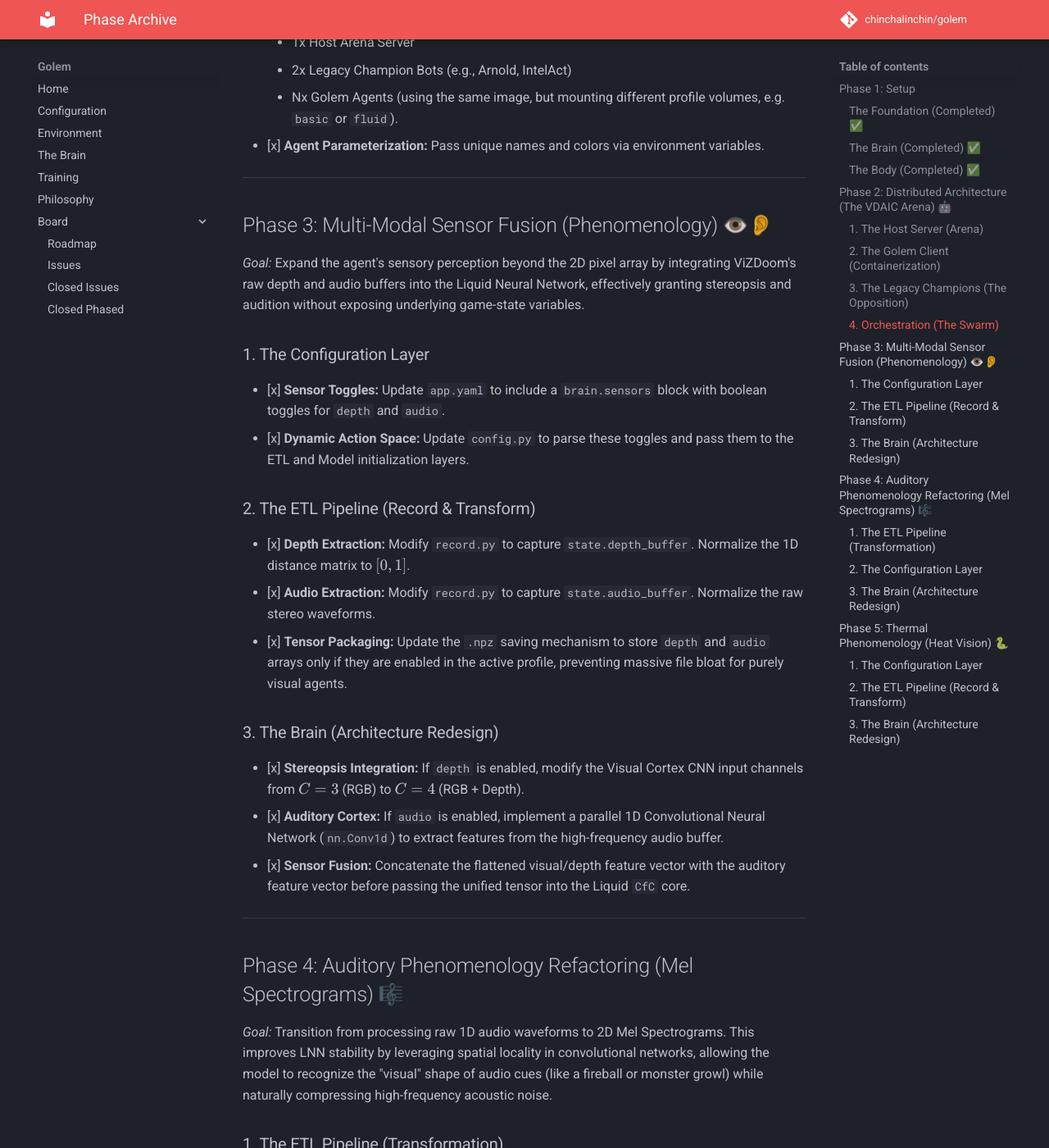
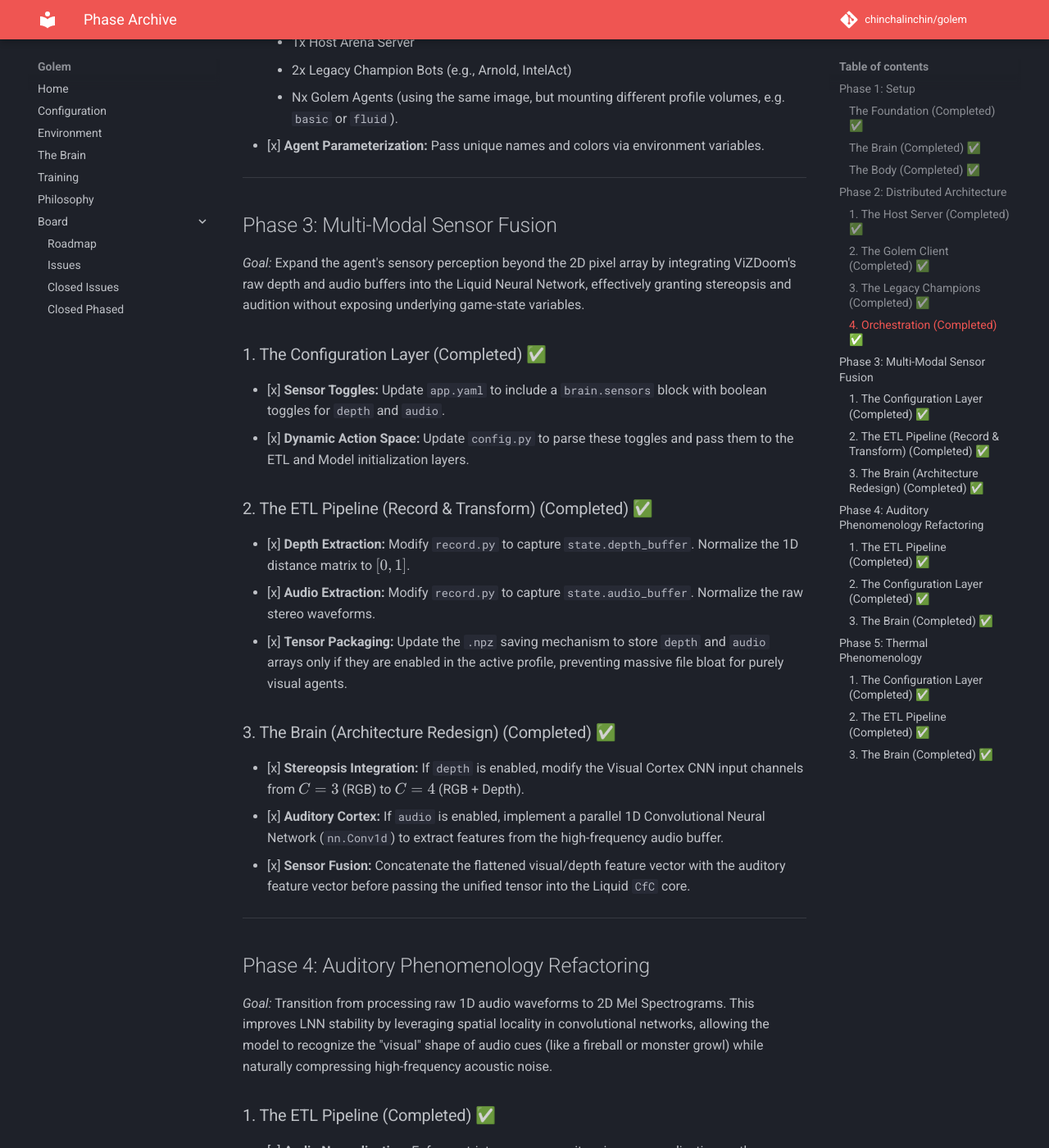
Before and after one commit to chinchalinchin/golem, an MkDocs documentation site: the page built from docs/board/closed/phases.md, in a window 1280 px wide and 1400 px high, scrolled down 1736 px. Shown: the whole window at 82% size. Built offline with MkDocs 1.6.1 and Material for MkDocs 9.7.7, drawn with Linux system fonts in a browser that asks for light colours; comment, search, counter and statistics services are not loaded; some of the changed text lies outside the part shown.

```diff
--- a/docs/board/closed/phases.md
+++ b/docs/board/closed/phases.md
@@ -23,29 +23,29 @@
 
 ---
 
-## Phase 2: Distributed Architecture (The VDAIC Arena) 🤖
+## Phase 2: Distributed Architecture
 
 *Goal:* Containerize the LNN agent and connect it to a dedicated multiplayer DOOM server. Benchmark Golem against the historical champions of the Visual Doom AI Competition (VDAIC).
 
-### 1. The Host Server (Arena)
+### 1. The Host Server (Completed) ✅
 
 * [x] **Dedicated Host Script:** Initialize a central ViZDoom instance in `-host N -deathmatch` mode.
 * [x] **Multiplayer Configuration:** Update configs and select WADs with proper multiplayer spawn points.
 * [x] **Host Container:** Create a lightweight `Dockerfile.host` that only installs the ViZDoom engine and the host script.
 
-### 2. The Golem Client (Containerization)
+### 2. The Golem Client (Completed) ✅
 
 * [x] **Headless Rendering:** Configure the ViZDoom to render the visual buffer headlessly.
 * [x] **Network Synchronization:** ensure the LNN's inference tick-rate stays aligned with the network server.
 * [x] **Modular Dockerfile:** The image should package Python 3.10+, PyTorch, and ViZDoom, but **omit the model weights**.
 * [x] **Volume Mounting:** Configure the container entrypoint to load the `golem.pth` brain and `app.yaml` configuration from a mounted volume directory (e.g., `-v ./data/fluid:/app/data`).
 
-### 3. The Legacy Champions (The Opposition)
+### 3. The Legacy Champions (Completed) ✅
 
 * [x] **Archive Retrieval:** Clone the legacy Dockerfiles and weights for the 2016/2017 VDAIC winners (e.g., *Arnold* by CMU, *IntelAct* by Intel Labs) from the official GitHub archives.
 * [x] **Legacy Container Builds:** Build the historical images.
 
-### 4. Orchestration (The Swarm)
+### 4. Orchestration (Completed) ✅
 
 * [x] **Docker Compose:** Create a `docker-compose.yml` to network the swarm.
 * [x] **The Roster:** Define the services in the compose file to simultaneously spin up:
@@ -56,22 +56,22 @@
 
 ---
 
-## Phase 3: Multi-Modal Sensor Fusion (Phenomenology) 👁️👂
+## Phase 3: Multi-Modal Sensor Fusion
 
 *Goal:* Expand the agent's sensory perception beyond the 2D pixel array by integrating ViZDoom's raw depth and audio buffers into the Liquid Neural Network, effectively granting stereopsis and audition without exposing underlying game-state variables.
 
-### 1. The Configuration Layer
+### 1. The Configuration Layer (Completed) ✅
 
 * [x] **Sensor Toggles:** Update `app.yaml` to include a `brain.sensors` block with boolean toggles for `depth` and `audio`.
 * [x] **Dynamic Action Space:** Update `config.py` to parse these toggles and pass them to the ETL and Model initialization layers.
 
-### 2. The ETL Pipeline (Record & Transform)
+### 2. The ETL Pipeline (Record & Transform) (Completed) ✅
 
 * [x] **Depth Extraction:** Modify `record.py` to capture `state.depth_buffer`. Normalize the 1D distance matrix to $[0, 1]$.
 * [x] **Audio Extraction:** Modify `record.py` to capture `state.audio_buffer`. Normalize the raw stereo waveforms.
 * [x] **Tensor Packaging:** Update the `.npz` saving mechanism to store `depth` and `audio` arrays only if they are enabled in the active profile, preventing massive file bloat for purely visual agents.
 
-### 3. The Brain (Architecture Redesign)
+### 3. The Brain (Architecture Redesign) (Completed) ✅
 
 * [x] **Stereopsis Integration:** If `depth` is enabled, modify the Visual Cortex CNN input channels from $C=3$ (RGB) to $C=4$ (RGB + Depth).
 * [x] **Auditory Cortex:** If `audio` is enabled, implement a parallel 1D Convolutional Neural Network (`nn.Conv1d`) to extract features from the high-frequency audio buffer.
@@ -79,43 +79,43 @@
 
 ---
 
-## Phase 4: Auditory Phenomenology Refactoring (Mel Spectrograms) 🎼
+## Phase 4: Auditory Phenomenology Refactoring
 
 *Goal:* Transition from processing raw 1D audio waveforms to 2D Mel Spectrograms. This improves LNN stability by leveraging spatial locality in convolutional networks, allowing the model to recognize the "visual" shape of audio cues (like a fireball or monster growl) while naturally compressing high-frequency acoustic noise.
 
-### 1. The ETL Pipeline (Transformation)
+### 1. The ETL Pipeline (Completed) ✅
 
 * [x] **Audio Normalization:** Enforce strict zero-mean, unit-variance normalization on the raw audio buffer at extraction to prevent gradient explosion.
 * [x] **Spectrogram Generation:** Integrate `torchaudio.transforms.MelSpectrogram` followed by `torchaudio.transforms.AmplitudeToDB` into the data transformation layer (`dataset.py`). This will mathematically convert the raw 1D audio arrays into dense 2D time-frequency tensors (scaled to decibels) on the fly during the `__getitem__` call.
 
-### 2. The Configuration Layer
+### 2. The Configuration Layer (Completed) ✅
 
 * [x] **DSP Hyperparameters:** Expand `app.yaml` to include a `brain.dsp` block containing parameter tunings for the Mel Spectrogram generation. Required parameters include the engine's `sample_rate`, `n_fft` (e.g., 1024), `hop_length` (e.g., 256), and `n_mels` (e.g., 64).
 
-### 3. The Brain (Architecture Redesign)
+### 3. The Brain (Completed) ✅
 
 * [x] **2D Auditory Cortex:** Replace the `nn.Conv1d` auditory cortex in `brain.py` with a standard `nn.Conv2d` architecture, mathematically aligning sound classification with the existing spatial and visual processing hierarchy.
 * [x] **Sensor Fusion Re-Alignment:** Ensure the concatenation logic dynamically calculates the flattened feature size of the newly generated 2D auditory feature map before routing the unified tensor into the CfC liquid core.
 
 ---
 
-## Phase 5: Thermal Phenomenology (Heat Vision) 🐍
+## Phase 5: Thermal Phenomenology
 
 *Goal:* Decouple spatial navigation from enemy detection by utilizing ViZDoom's semantic segmentation `labels_buffer`. This isolates active entities from the background into a clean, binary "thermal" mask, severely reducing the visual noise the model must parse during combat.
 
-### 1. The Configuration Layer
+### 1. The Configuration Layer (Completed) ✅
 
 * [x] **Sensor Toggle:** Expand `app.yaml` to include a `thermal: true` flag in the `brain.sensors` configuration block.
 * [x] **State Validation:** Update `config.py` to accurately parse the boolean into the initialization pipelines.
 
-### 2. The ETL Pipeline (Record & Transform)
+### 2. The ETL Pipeline (Completed) ✅
 
 * [x] **Engine Initialization:** Update `utils.py` to call `game.set_labels_buffer_enabled(True)` when the thermal sensor is flagged.
 * [x] **Thermal Mask Extraction:** In `record.py`, capture `state.labels_buffer`, apply a binary threshold (`pixels > 0 = 1`) to drop environmental geometry, and resize the mask to 64x64.
 * [x] **Tensor Packaging:** Save the resulting thermal arrays to the generated `.npz` archive.
 * [x] **Dataset Streaming:** Update `dataset.py` to load the thermal arrays and feed them into the model alongside the visual input.
 
-### 3. The Brain (Architecture Redesign)
+### 3. The Brain (Completed) ✅
 
 * [x] **Parallel Thermal Cortex:** Update `brain.py` to instantiate an isolated `nn.Conv2d` branch dedicated to processing the thermal mask, allowing the network to learn independent dynamic entity-tracking filters.
 * [x] **Sensor Fusion:** Concatenate the flattened thermal feature map with the visual/depth and auditory representations before routing the unified tensor into the CfC liquid core.
```
Also changed, not shown: docs/board/issues.md (+4 -5 lines), docs/training.md (+8 -4 lines), 2 other files.
